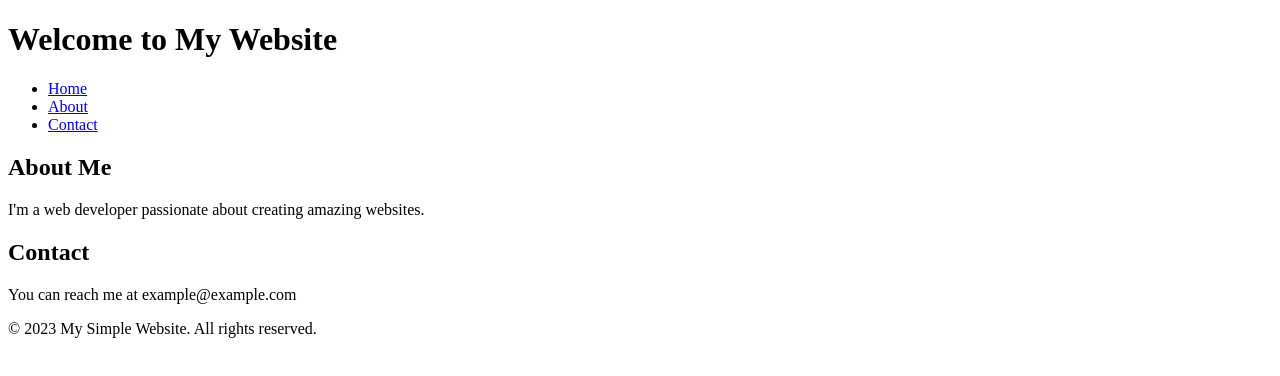
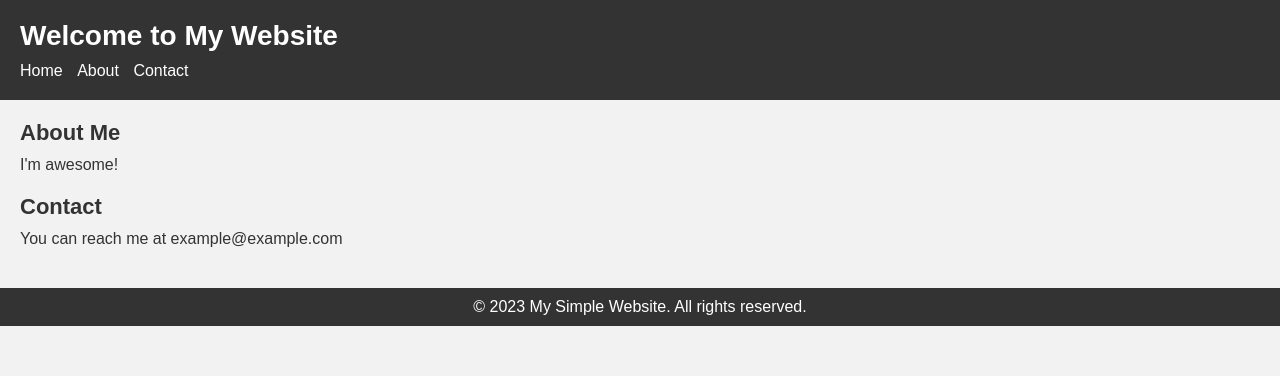
Before and after one commit to PokeyYapper1991/testsite.github.io, a plain HTML site: page index.html in a window 1280 px wide. Drawn offline with Linux system fonts and the light colour scheme.

Commit message:
Added Stylesheet

```diff
--- a/index.html
+++ b/index.html
@@ -2,7 +2,7 @@
 <html>
 
 <head>
-    <link rel="stylesheet" href="web.css">
+    <link rel="stylesheet" href="styles.css">
     <title>My Simple Website</title>
 </head>
 
@@ -21,7 +21,7 @@
     <main>
         <section>
             <h2>About Me</h2>
-            <p>I'm a web developer passionate about creating amazing websites.</p>
+            <p>I'm awesome!</p>
         </section>
 
         <section>
--- /dev/null
+++ b/styles.css
@@ -0,0 +1,57 @@
+/* Reset some default browser styles */
+body, h1, h2, p, ul, li {
+    margin: 0;
+    padding: 0;
+  }
+
+  /* Apply some basic styles */
+  body {
+    font-family: Arial, sans-serif;
+    background-color: #f2f2f2;
+    color: #333;
+  }
+
+  header {
+    background-color: #333;
+    padding: 20px;
+  }
+
+  h1 {
+    color: #fff;
+    font-size: 28px;
+    margin-bottom: 10px;
+  }
+
+  nav ul {
+    list-style: none;
+  }
+
+  nav ul li {
+    display: inline;
+    margin-right: 10px;
+  }
+
+  nav ul li a {
+    color: #fff;
+    text-decoration: none;
+  }
+
+  main {
+    padding: 20px;
+  }
+
+  section {
+    margin-bottom: 20px;
+  }
+
+  h2 {
+    font-size: 22px;
+    margin-bottom: 10px;
+  }
+
+  footer {
+    background-color: #333;
+    color: #fff;
+    padding: 10px;
+    text-align: center;
+  }
```
